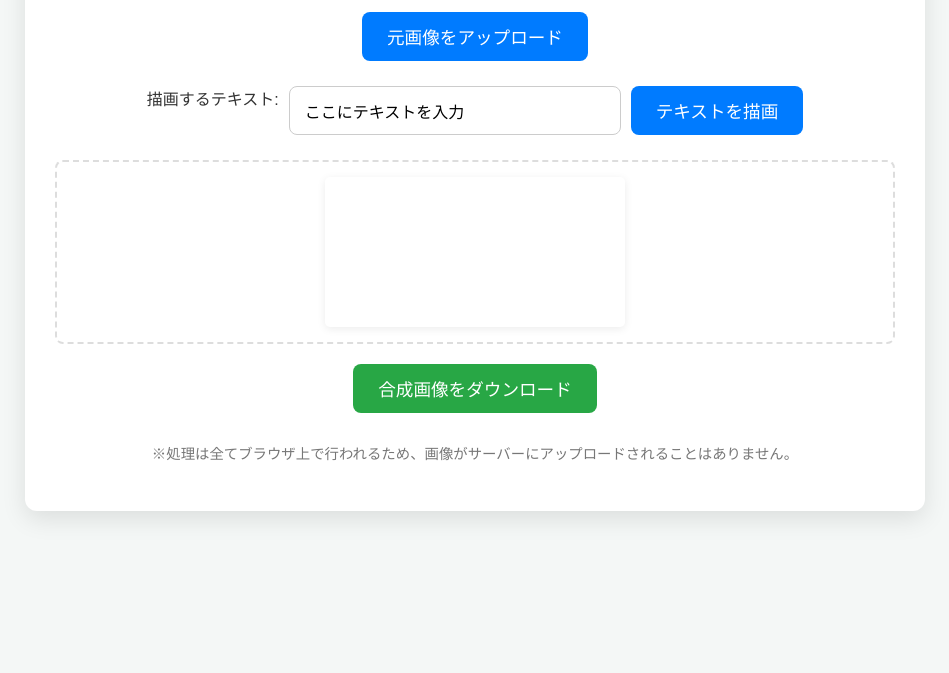
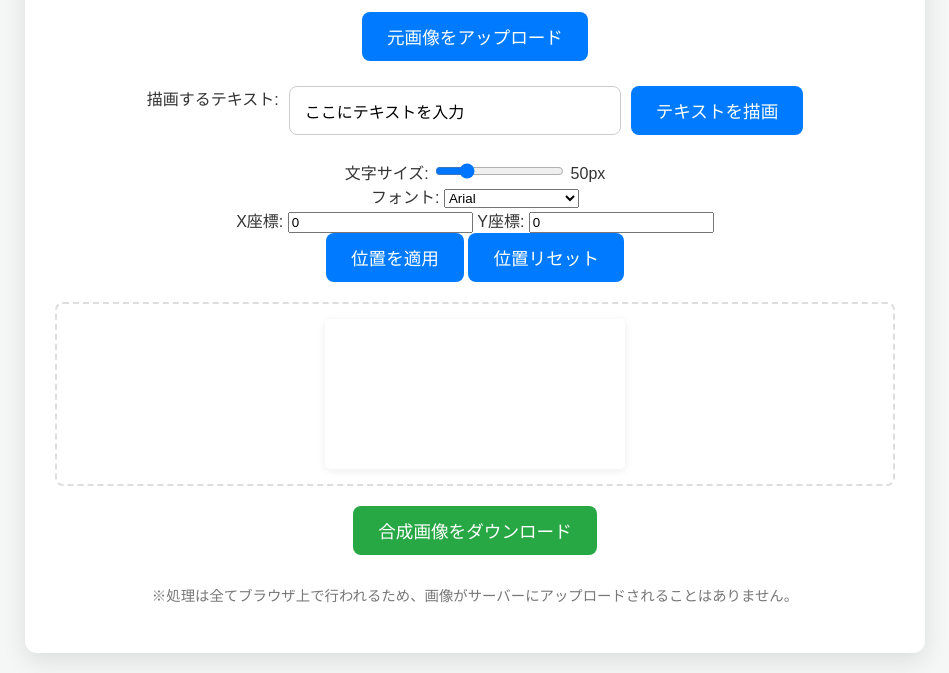
Before and after one commit to matsugematsuge/aori-tool, a plain HTML site: page index.html in a window 1280 px wide. Shown: the part 196-869 px from the top of the page, without its empty margins (165-1114 px from the left). Before the commit the page ends 800 px from the top, so only its background shows below. Drawn offline with Linux system fonts and the light colour scheme.

Commit message:
Update index.html

```diff
--- a/index.html
+++ b/index.html
@@ -25,6 +25,35 @@
             <button id="drawTextButton" class="button">テキストを描画</button>
         </div>
 
+        <div class="text-controls-section">
+            <div class="control-group">
+                <label for="fontSizeInput">文字サイズ:</label>
+                <input type="range" id="fontSizeInput" min="10" max="200" value="50">
+                <span id="fontSizeValue">50px</span>
+            </div>
+            <div class="control-group">
+                <label for="fontFamilyInput">フォント:</label>
+                <select id="fontFamilyInput">
+                    <option value="Arial">Arial</option>
+                    <option value="Verdana">Verdana</option>
+                    <option value="Helvetica">Helvetica</option>
+                    <option value="Times New Roman">Times New Roman</option>
+                    <option value="Georgia">Georgia</option>
+                    <option value="Courier New">Courier New</option>
+                    <option value="Impact">Impact</option>
+                    <option value="Brush Script MT">Brush Script MT</option>
+                    </select>
+            </div>
+            <div class="control-group">
+                <label for="textXInput">X座標:</label>
+                <input type="number" id="textXInput" min="0" value="0">
+                <label for="textYInput">Y座標:</label>
+                <input type="number" id="textYInput" min="0" value="0">
+            </div>
+            <button id="applyTextPositionButton" class="button">位置を適用</button>
+            <button id="resetTextPositionButton" class="button">位置リセット</button>
+        </div>
+
         <div class="canvas-area">
             <canvas id="imageCanvas"></canvas>
             <p id="message" class="hidden">画像を読み込み中です...</p>
```
